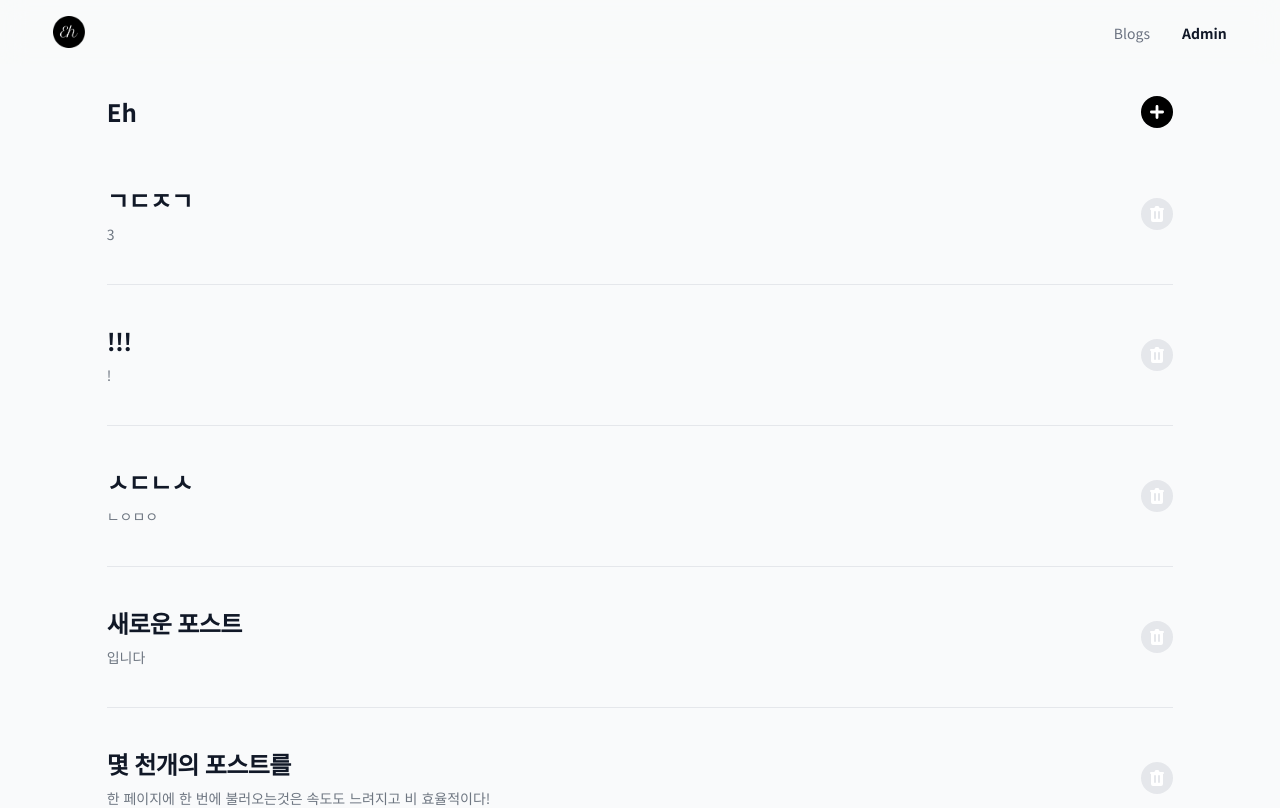
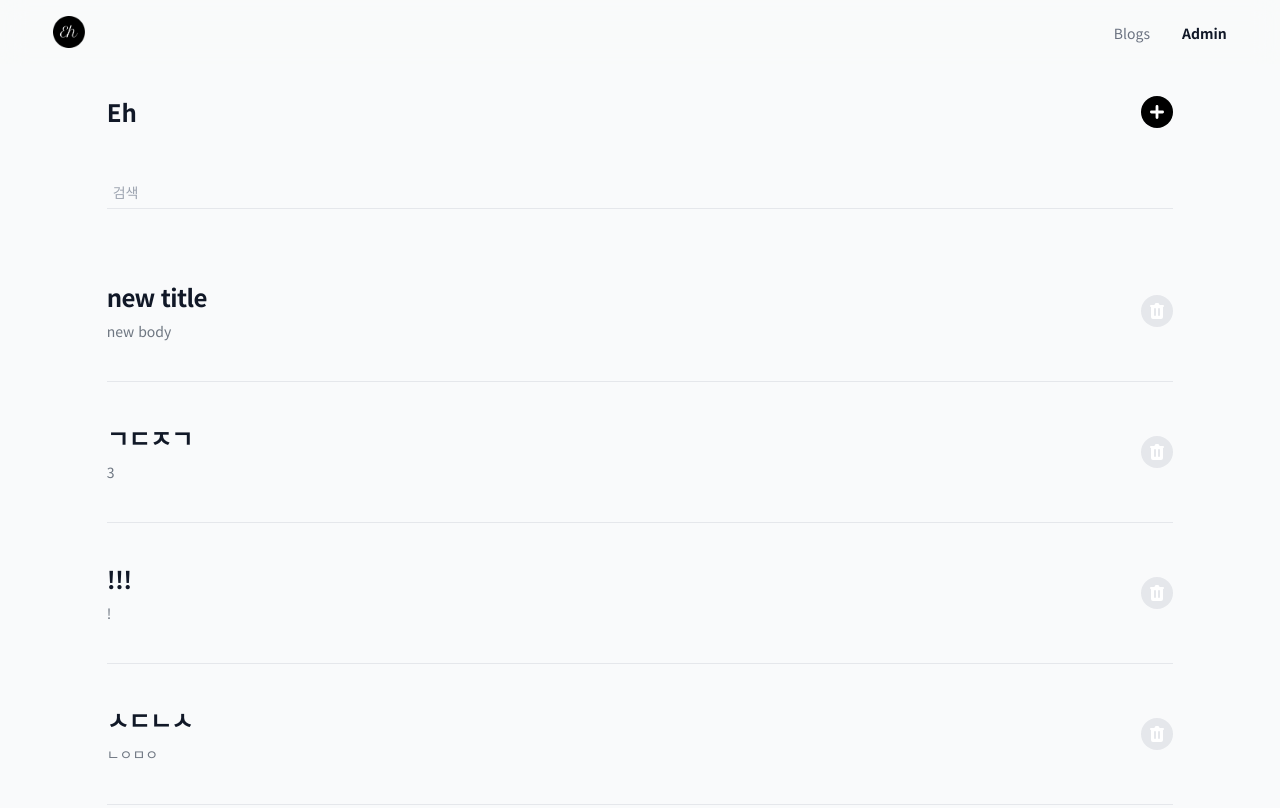
Before and after one commit to Hyeun9991/Next-Blog-01, a Next.js app: page /admin in a window 1280 px wide. Shown: the top 808 px of the page. Built offline with nearby package versions, Linux system fonts and the light colour scheme; data requests are answered from the project's data file.

Commit message:
검색 기능 구현

```diff
--- a/components/BlogList.tsx
+++ b/components/BlogList.tsx
@@ -1,7 +1,15 @@
 import axios from 'axios';
 import { useRouter } from 'next/router';
-import { MouseEvent, useCallback, useEffect, useState } from 'react';
+import {
+  ChangeEvent,
+  KeyboardEvent,
+  MouseEvent,
+  useCallback,
+  useEffect,
+  useState,
+} from 'react';
 import { HiTrash } from 'react-icons/hi';
+import { FiSearch } from 'react-icons/fi';
 import Card from '../components/Card';
 import LoadingSpinner from '../components/LoadingSpinner';
 import Pagination from './Pagination';
@@ -12,6 +20,7 @@ interface IParams {
   _sort: string;
   _order: string;
   publish?: boolean;
+  title_like: string;
 }
 
 interface IPostData {
@@ -37,6 +46,7 @@ const BlogList = ({ isAdmin }: Props) => {
   const [currentPage, setCurrentPage] = useState<number>(1);
   const [numberOfPosts, setNumberOfPosts] = useState<number>(0);
   const [numberOfPages, setNumberOfPages] = useState<number>(0);
+  const [searchText, setSearchText] = useState<string>('');
 
   /**
    * db에서 가져온 데이터의 총 개수에 limit(5)를 나눈값으로 페이지 개수 return하기
@@ -53,6 +63,7 @@ const BlogList = ({ isAdmin }: Props) => {
   const onClickPageButton = (page: number = 1) => {
     router.push(`${router.pathname}?page=${page}`);
     getPosts(page);
+    setCurrentPage(page);
   };
 
   /**
@@ -65,6 +76,7 @@ const BlogList = ({ isAdmin }: Props) => {
         _limit: limit,
         _sort: 'id',
         _order: 'desc',
+        title_like: searchText,
       };
 
       // admin이 아니면 공개된 포스트만 요청
@@ -83,7 +95,7 @@ const BlogList = ({ isAdmin }: Props) => {
           setLoading(false); // 로딩 종료
         });
     },
-    [isAdmin]
+    [isAdmin, searchText]
   );
 
   /**
@@ -113,15 +125,6 @@ const BlogList = ({ isAdmin }: Props) => {
     return <LoadingSpinner />;
   }
 
-  // db에 포스트 데이터가 없으면 메세지 출력
-  if (posts.length === 0) {
-    return (
-      <h2 className="text-sm mt-10">
-        작성된 게시글이 없습니다. 새로운 글을 작성해보세요.
-      </h2>
-    );
-  }
-
   /**
    * 요청받은 posts data를 화면에 출력하는 함수
    */
@@ -147,11 +150,43 @@ const BlogList = ({ isAdmin }: Props) => {
     });
   };
 
+  const onSearch = (e: KeyboardEvent<HTMLInputElement>) => {
+    if (e.key === 'Enter') {
+      router.push(`${router.pathname}?page=1}`);
+      setCurrentPage(1);
+      getPosts(1);
+    }
+  };
+
+
   // 포스트 데이터를 화면에 출력
   return (
     <div className="flex flex-col items-center">
+      <form className="flex items-center gap-2 w-full mt-8 mb-8">
+        <label htmlFor="simple-search" className="sr-only">
+          Search
+        </label>
+        <div className="relative w-full">
+          <input
+            type="text"
+            id="simple-search"
+            className="bg-gray-50 text-gray-900 text-sm border-b block w-full p-1.5 outline-none dark:bg-gray-700 dark:border-gray-600 dark:placeholder-gray-400 dark:text-white dark:focus:ring-white dark:focus:border-white"
+            placeholder="검색"
+            required
+            value={searchText}
+            onChange={(e: ChangeEvent<HTMLInputElement>) =>
+              setSearchText(e.target.value)
+            }
+            onKeyUp={onSearch}
+          />
+        </div>
+      </form>
+
+      {posts.length === 0 ? (
+        <p className="text-sm mt-14 font-bold">작성된 게시글이 없습니다.</p>
+      ) : (
+        <>
           {renderBlogList()}
-
           {numberOfPages > 1 && (
             // numberOfPages가 1보다 작으면 화면에 출력 안함
             <Pagination
@@ -159,6 +194,8 @@ const BlogList = ({ isAdmin }: Props) => {
               numberOfPages={numberOfPages}
               onClick={onClickPageButton}
             />
+          )}
+        </>
       )}
     </div>
   );
--- a/components/header.tsx
+++ b/components/header.tsx
@@ -6,7 +6,7 @@ const Header = () => {
   const router = useRouter();
 
   return (
-    <nav className="fixed t-0 l-0 w-full px-4 py-2.5 bg-gray-50/60 backdrop-blur-md sm:px-0 sm:py-4 dark:bg-gray-900">
+    <nav className="fixed z-10 t-0 l-0 w-full px-4 py-2.5 bg-gray-50/60 backdrop-blur-md sm:px-0 sm:py-4 dark:bg-gray-900">
       <div className="sm:w-11/12 flex flex-wrap items-center justify-between mx-auto">
         <Link
           href="/"
--- a/db.json
+++ b/db.json
@@ -97,6 +97,13 @@
       "publish": true,
       "createdAt": 1680249595294,
       "id": 20
+    },
+    {
+      "title": "new title",
+      "body": "new body",
+      "publish": false,
+      "createdAt": 1680505570108,
+      "id": 21
     }
   ]
 }
```
Lines whose indentation alone changed are shown as unchanged.
